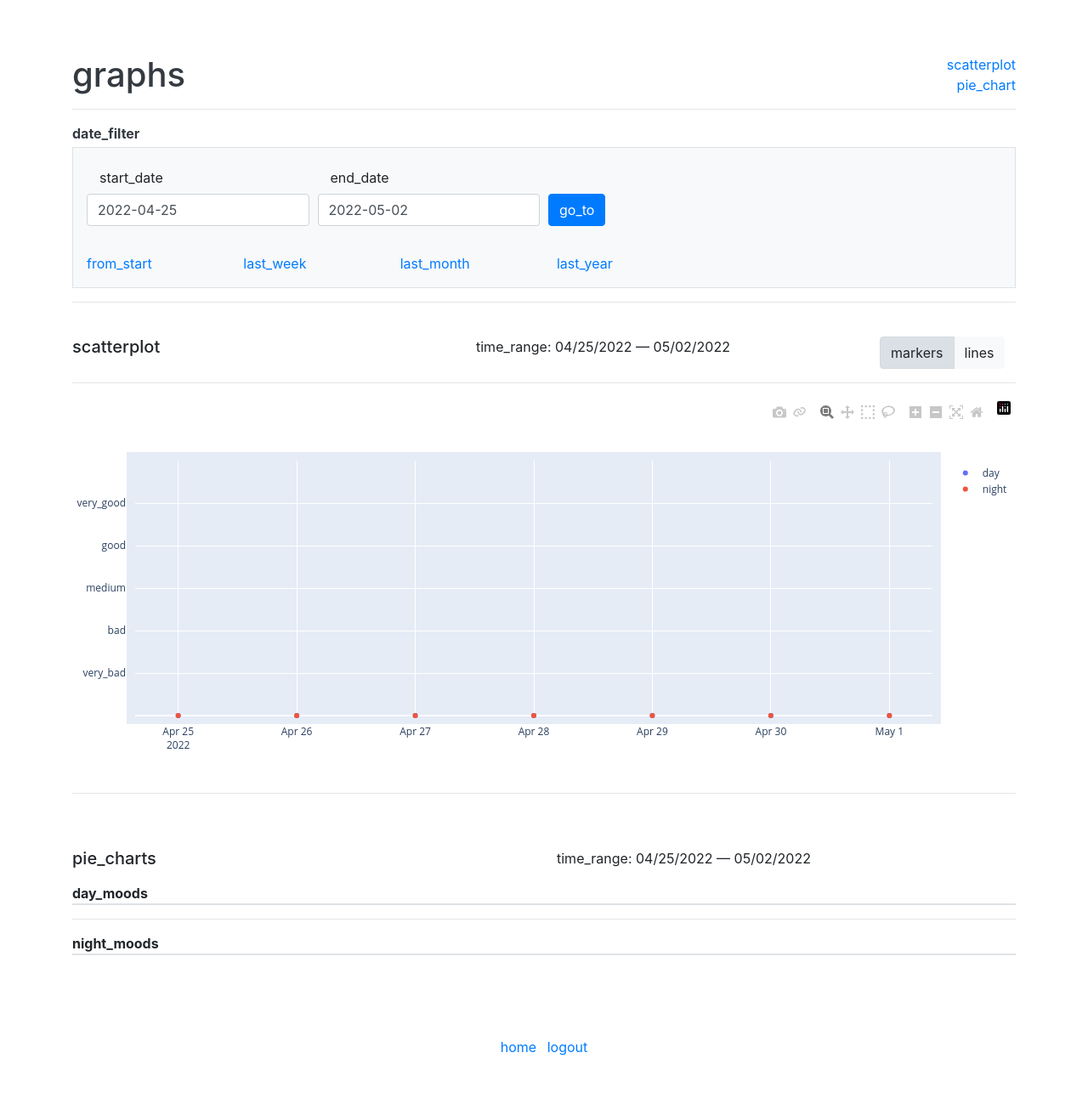
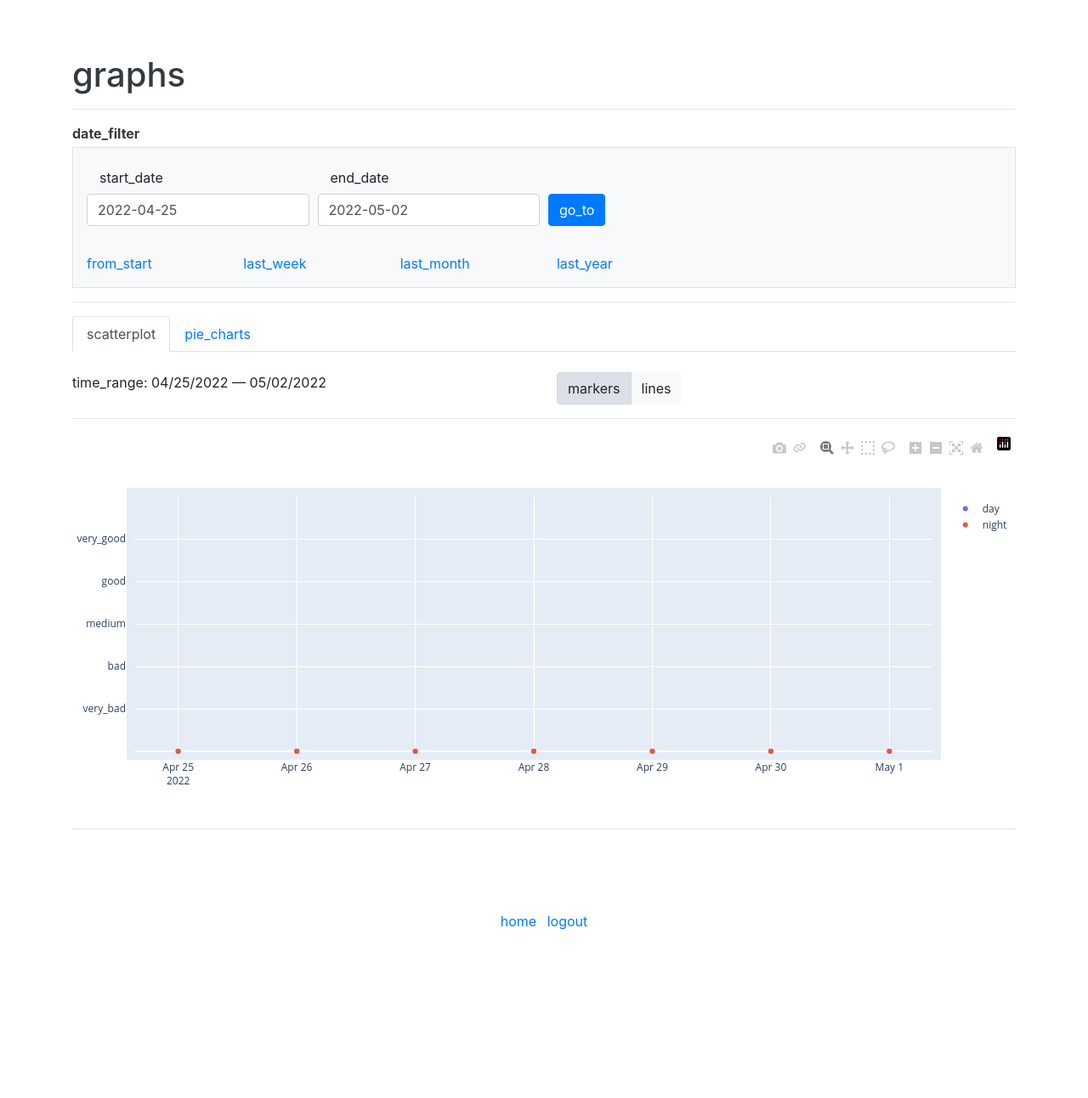
Before and after one commit to rain0r/stimmungskalender, a Django app: page /graph/ in a window 1280 px wide. Shown: the part 56-1348 px from the top of the page at 85% size. After the commit the page ends 1150 px from the top, so only its background shows below. Run offline with Django 3.2, Linux system fonts and the light colour scheme; the visitor is signed in with stand-in values (Sample User, id 1); data comes from the database, SQL or seed files in the repository; data that the repository does not hold is empty; some libraries are stand-ins or nearby versions.

Commit message:
Use tabs for graphs

```diff
--- a/web/templates/web/graph.html
+++ b/web/templates/web/graph.html
@@ -7,26 +7,48 @@
         <div class="col-12 col-md-6">
             <a href="{% url 'graph' %}" class="h1 text-dark my-2 my-md-0">{% translate 'graphs' %}</a>
         </div>
-        <div class="col-12 col-md-6 text-right d-flex flex-column">
-            <a href="#scatterplot">{% translate 'scatterplot' %}</a>
-            <a href="#pie-charts">{% translate 'pie_chart' %}</a>
+    </div>
+    <hr>
+    <div class="mt-3 mb-1">
+        <a href="{% url 'graph' %}" class="text-dark font-weight-bold">{% translate 'date_filter' %}</a>
+    </div>
+    <div class="border p-3 bg-light border">{% include 'web/graph/date_select.html' %}</div>
+    <hr>
+    <ul class="nav nav-tabs" id="myTab" role="tablist">
+        <li class="nav-item" role="presentation">
+            <a class="nav-link active"
+               id="scatter-tab"
+               data-toggle="tab"
+               href="#scatter"
+               role="tab"
+               aria-controls="scatter"
+               aria-selected="true">{% translate 'scatterplot' %}</a>
+        </li>
+        <li class="nav-item" role="presentation">
+            <a class="nav-link"
+               id="pie-tab"
+               data-toggle="tab"
+               href="#pie"
+               role="tab"
+               aria-controls="pie"
+               aria-selected="false">{% translate 'pie_charts' %}</a>
+        </li>
+    </ul>
+    <div class="tab-content">
+        <div class="tab-pane fade show active"
+             id="scatter"
+             role="tabpanel"
+             aria-labelledby="scatter-tab">
+            {% include 'web/graph/scatter.html' %}
+        </div>
+        <div class="tab-pane fade"
+             id="pie"
+             role="tabpanel"
+             aria-labelledby="pie-tab">
+            {% include 'web/graph/pie_chart.html' %}
         </div>
     </div>
     <hr>
-    <div class="mt-3 mb-1">
-        <a href="{% url 'graph' %}#date-filter"
-           class="text-dark font-weight-bold"
-           id="date-filter">
-            {% translate 'date_filter' %}
-        </a>
-    </div>
-    <div class="border p-3 bg-light border">{% include 'web/graph/date_select.html' %}</div>
-    <hr>
-    <!-- Date range display and markers/lines switch -->
-    {% include 'web/graph/scatter.html' %}
-    <hr>
-    <!-- Pie charts -->
-    {% include 'web/graph/pie_chart.html' %}
 {% endblock %}
 {% block js %}
     {% load static %}
--- a/web/templates/web/graph/pie_chart.html
+++ b/web/templates/web/graph/pie_chart.html
@@ -1,24 +1,8 @@
 {% load i18n %}
-<div class="pt-5 pb-3 row">
-    <div class="col-12 col-md-6">
-        <a href="#pie-charts" class="h5 text-reset my-2 my-md-0" id="pie-charts">{% translate 'pie_charts' %}</a>
-    </div>
+<div class="pt-4 row">
     <div class="col-12 col-md-6 my-2 my-md-0">
         {% translate 'time_range' %}: {{ start_dt|date:"SHORT_DATE_FORMAT" }} — {{ end_dt|date:"SHORT_DATE_FORMAT" }}
     </div>
 </div>
-<!-- Pie charts day -->
-<div>
-    <a href="#pie-charts-day"
-       id="pie-charts-day"
-       class="font-weight-bold text-reset">{% translate 'day_moods' %}</a>
-</div>
-<div class="border">{{ pie_chart_day|safe }}</div>
 <hr>
-<!-- Pie charts night -->
-<div>
-    <a href="#pie-charts-night"
-       id="pie-charts-night"
-       class="font-weight-bold text-reset">{% translate 'night_moods' %}</a>
-</div>
-<div class="border">{{ pie_chart_night|safe }}</div>
+<div class="border">{{ pie_chart|safe }}</div>
--- a/web/templates/web/graph/scatter.html
+++ b/web/templates/web/graph/scatter.html
@@ -1,16 +1,11 @@
 {% load relative_url %}
 {% load i18n %}
 <div class="pt-4 row">
-    <div class="col-12 col-md-5">
-        <a href="#scatterplot"
-           class="h5 text-reset my-2 my-md-0"
-           id="scatterplot">{% translate 'scatterplot' %}</a>
-    </div>
-    <div class="col-12 col-md-5">
+    <div class="col-12 col-md-6">
         {% translate 'time_range' %}: {{ start_dt|date:"SHORT_DATE_FORMAT" }} — {{ end_dt|date:"SHORT_DATE_FORMAT" }}
     </div>
     {% with params=request.GET.urlencode %}
-        <div class="col-12 col-md-2">
+        <div class="col-12 col-md-6">
             <div class="btn-group" role="group">
                 <a href="{% relative_url 'markers' 'view' params %}"
                    type="button"
```
Also changed, not shown: web/js/src/sk.base.js (+8 -0 lines).
